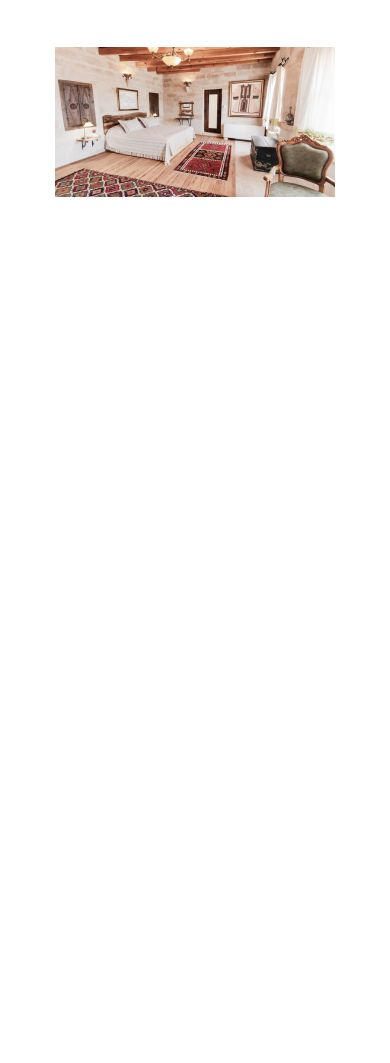
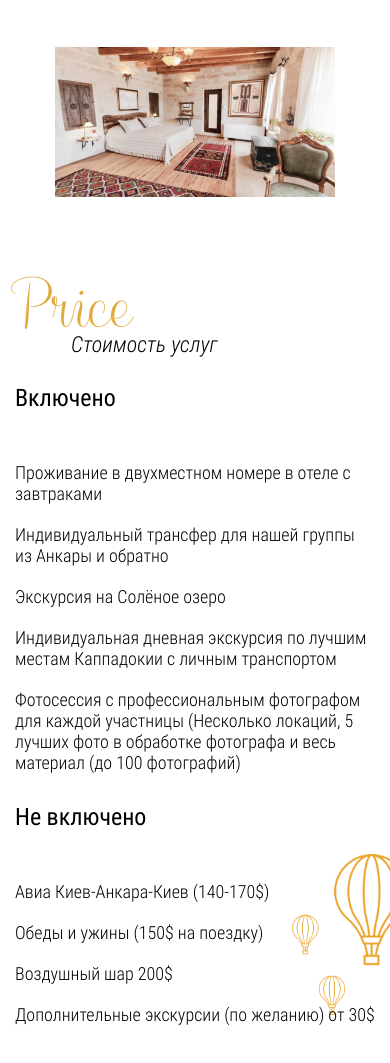
Before and after one commit to Vidiborets0012/Cappadocia, a plain HTML site: page index.html in a window 390 px wide. Shown: the part 5308-6371 px from the top of the page. Before the commit the page ends 5559 px from the top, so only its background shows below. Drawn offline with nearby package versions, Linux system fonts and the light colour scheme.

Commit message:
add adaptive to price section

```diff
--- a/css/style.css
+++ b/css/style.css
@@ -536,6 +536,21 @@ ul {
     justify-content: space-between;
     max-width: 600px;
   }
+
+  .price-inner {
+    display: flex;
+    flex-direction: column;
+  }
+
+  .price-on {
+    margin-right: 0;
+    margin-bottom: 30px;
+  }
+
+  .price-off {
+    margin-left: auto;
+    margin-right: 144px;
+  }
 }
 
 @media screen and (max-width: 991px) {
@@ -615,6 +630,21 @@ ul {
     height: 25px;
     background-size: cover;
   }
+
+  .price {
+    background-position: top 24px right -7%;
+  }
+}
+
+@media screen and (max-width: 760px) {
+  .price {
+    background-position: bottom right -7%;
+    background-size: 30%;
+  }
+
+  .price-off {
+    margin-right: 216px;
+  }
 }
 
 @media screen and (max-width: 640px) {
@@ -623,6 +653,18 @@ ul {
     flex-direction: column;
     align-items: center;
     max-width: 100%;
+  }
+
+  .price-on {
+    width: 480px;
+  }
+
+  .price-off {
+    margin: 0;
+  }
+
+  .price {
+    background-position: bottom 10px right -7%;
   }
 }
 
@@ -675,7 +717,8 @@ ul {
 
   .fairy-tail-title span,
   .our-trip-title span,
-  .hotel-title span {
+  .hotel-title span,
+  .price-title span {
     font-size: 22px;
     margin-top: -30px;
   }
@@ -690,6 +733,14 @@ ul {
 
   .hotel-title span {
     margin-left: 72px;
+  }
+
+  .price-title span {
+    margin-left: 56px;
+  }
+
+  .price-on {
+    width: 100%;
   }
 }
 
@@ -714,7 +765,8 @@ ul {
 
   .fairy-tail-title span,
   .our-trip-title span,
-  .hotel-title span {
+  .hotel-title span,
+  .price-title span {
     font-size: 20px;
     margin-top: -36px;
   }
@@ -730,4 +782,8 @@ ul {
   .hotel-title span {
     margin-left: 60px;
   }
+
+  .price-title span {
+    margin-left: 46px;
+  }
 }
--- a/index.html
+++ b/index.html
@@ -187,7 +187,7 @@
       </div>
     </section>
 
-    <!-- <section class="price page-section">
+    <section class="price page-section">
       <div class="container">
         <h3 class="price-title title">Price<span>Стоимость услуг</span></h3>
         <div class="price-inner">
@@ -222,7 +222,7 @@
       </div>
     </section>
 
-    <section class="contacts page-section">
+    <!-- <section class="contacts page-section">
       <div class="container">
         <div class="contacts-inner">
           <div class="contacts-content">
```
